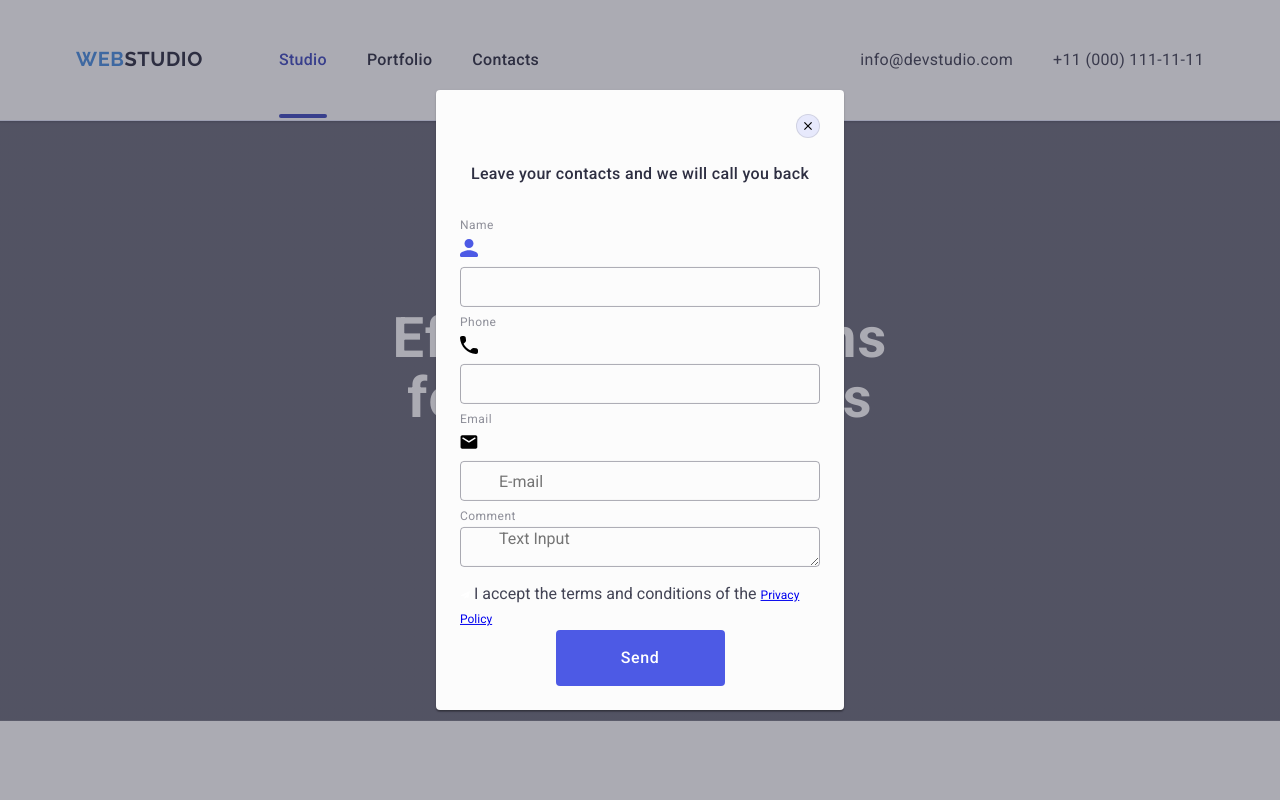
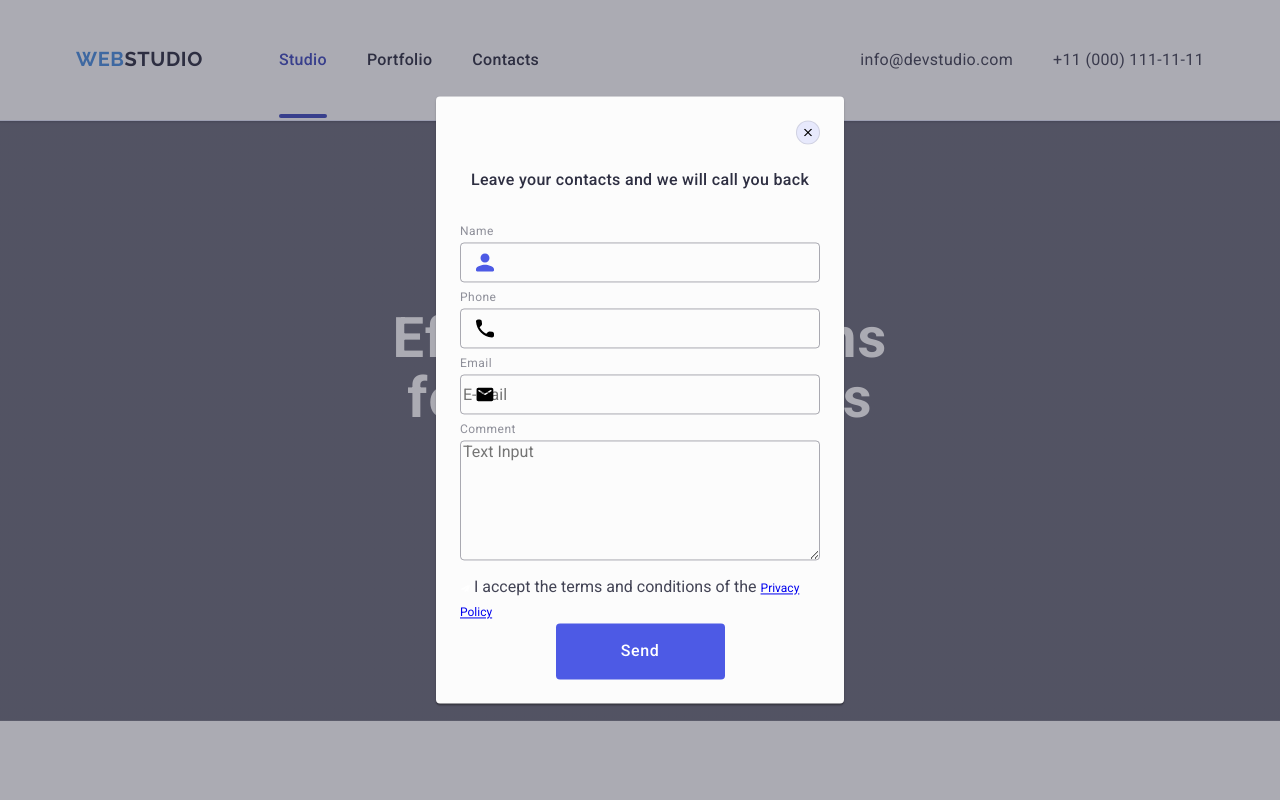
Before and after one commit to ersan0707/goit-markup-hw-05, a plain HTML site: page index.html in a window 1280 px wide. Shown: the top 800 px of the page. Drawn offline with nearby package versions, Linux system fonts and the light colour scheme.

Commit message:
ödev5 çalışma10
çalışma10

```diff
--- a/css/style.css
+++ b/css/style.css
@@ -709,25 +709,36 @@ form {
 /* Input Alanı Stili */
 .input-container {
     position: relative;
+
 }
+
 
 .form-input {
     width: 100%;
+    border: none;
+    outline: none;
     height: 40px;
     border: 1px solid rgba(46, 47, 66, 0.4);
     border-radius: 4px;
     background-color: transparent;
-    padding-left: 38px;
     outline: transparent;
     transition: border-color 250ms cubic-bezier(0.4, 0, 0.2, 1);
 }
-
+.form-input-text{
+    width: 100%;
+    height: 120px;
+    border: 1px solid rgba(46, 47, 66, 0.4);
+    border-radius: 4px;
+    background-color: transparent;
+    outline: transparent;
+    transition: border-color 250ms cubic-bezier(0.4, 0, 0.2, 1);
+}
 .form-input:focus {
     border-color: #4D5AE5;
 }
 
 /* Input İçindeki SVG */
-.input-icon {
+.icon {
     position: absolute;
     left: 16px;
     top: 50%;
--- a/index.html
+++ b/index.html
@@ -400,7 +400,7 @@
                 <p class="footer-subscribe-text">Subscribe</p>
                 <form class="footer-subscribe-form" name="subscribe_form" autocomplete="off">
                     <label for="subscribe-email" class="footer-label">
-                        <input type="email" class="footer-input" name="subscribe_email" placeholder="E-posta"  id="subscribe-email">
+                        <input type="email" class="footer-input"  placeholder="E-posta" name="subscribe-email" id="subscribe-email">
                     </label>
                     <button type="submit" class="footer-button">
                         Subscribe
@@ -431,10 +431,11 @@
                     <div class="input-group">
                         <label for="user-name" class="form-label">Name</label>
                         <div class="input-container">
+                            <input type="text" name="user-name" class="form-input" id="user-name">
                             <svg class="icon" width="18" height="24">
                                 <use href="./images/icons.svg#icon-person"></use>
                             </svg>
-                            <input type="text" name="username" class="form-input" id="user-name">
+
                         </div>
                     </div>
 
@@ -460,7 +461,7 @@
 
                     <div class="input-group">
                         <label for="comment" class="form-label">Comment</label>
-                        <textarea name="comment" id="comment" class="form-input" placeholder="Text Input"></textarea>
+                        <textarea name="comment" id="comment" class="form-input-text" placeholder="Text Input"></textarea>
                     </div>
 
                     <div class="form-check">
```
